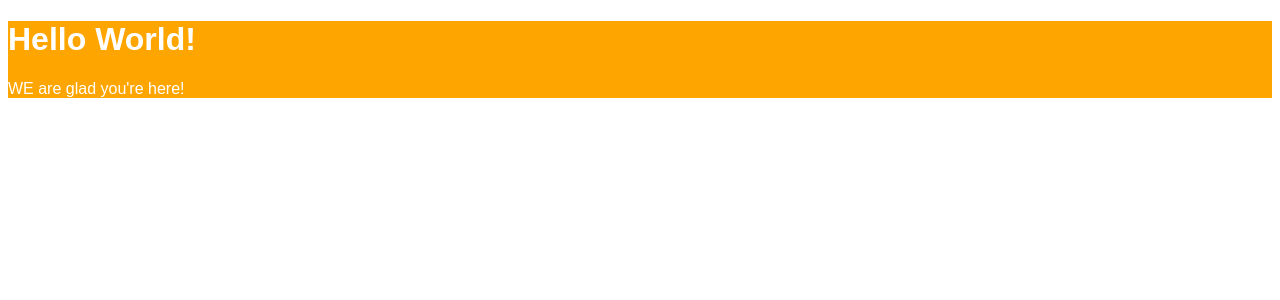
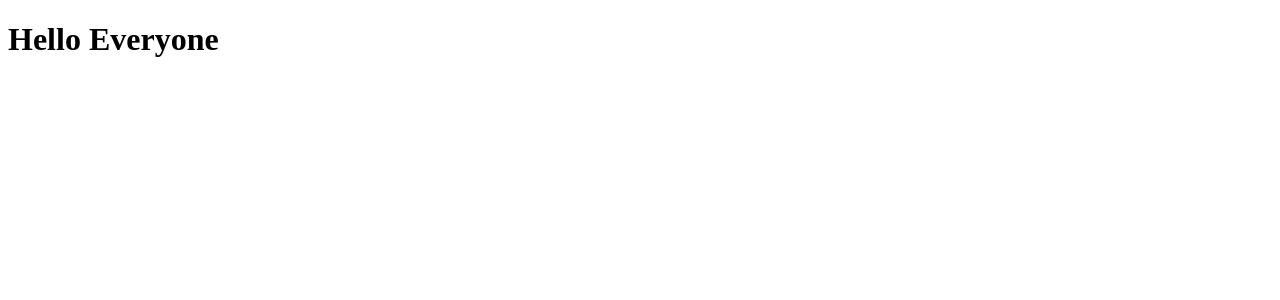
Before and after one commit to Deep3543/React-Upskilling-2, a React (Create React App) app: page / in a window 1280 px wide. Shown: the top 300 px of the page. Built offline with nearby package versions, Linux system fonts and the light colour scheme.

Commit message:
React Component implementation

```diff
--- a/src/index.js
+++ b/src/index.js
@@ -1,16 +1,14 @@
 import React from 'react'
 import ReactDOM from 'react-dom'
 
-var style = {
-  backgroundColor: 'orange',
-  color: 'white',
-  fontFamily: 'Arial'
+class Message extends React.Component{
+  render() {
+    return (
+      <div>
+        <h1>Hello Everyone</h1>
+      </div>
+    )
+  }
 }
 
-ReactDOM.render(
-  <div style={style}>
-    <h1 id="heading-element">Hello World!</h1>
-    <p>WE are glad you're here!</p>
-  </div>,
-  document.getElementById('root')
-)
+ReactDOM.render(<Message />, document.getElementById('root'))
```
